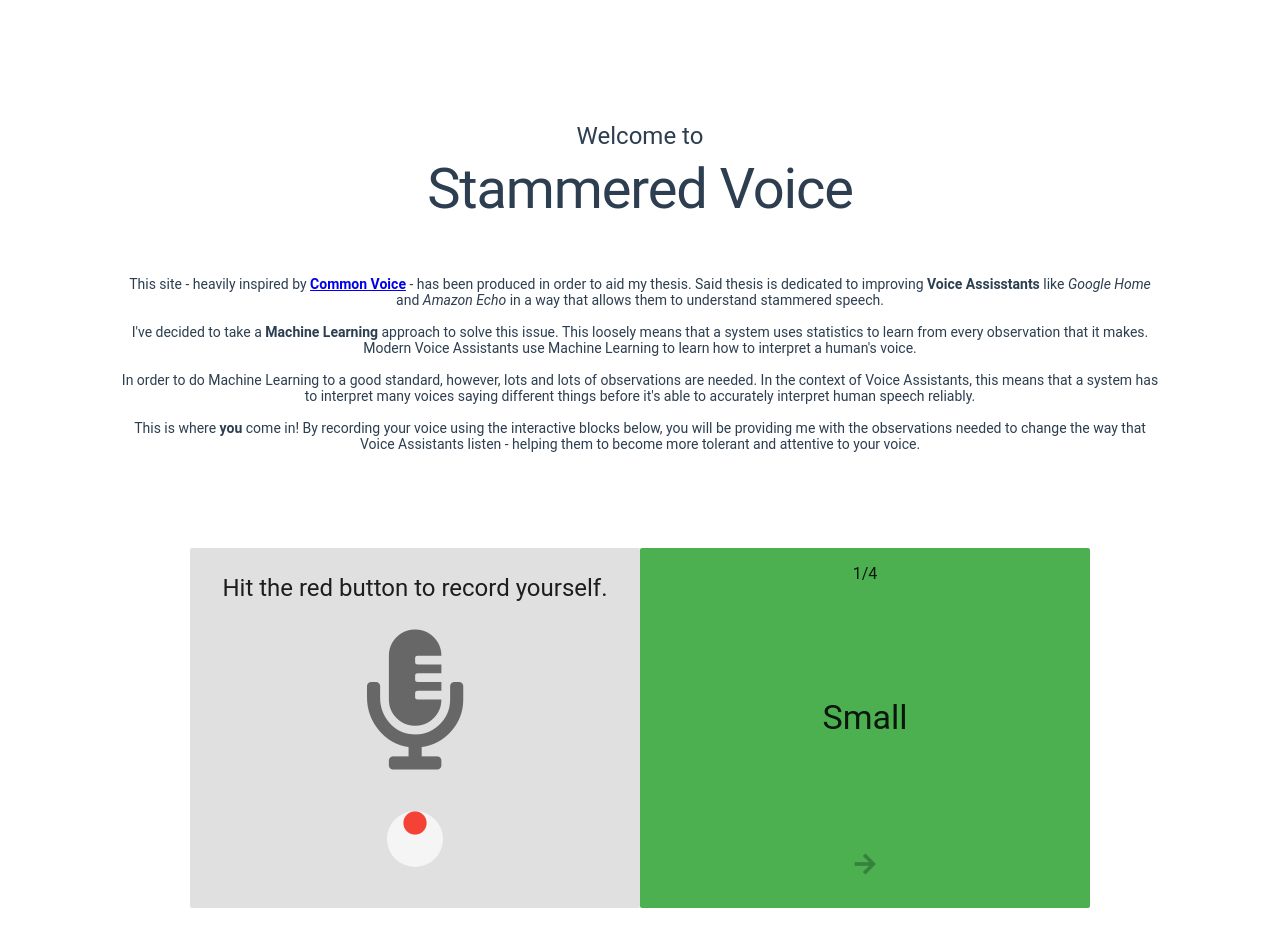
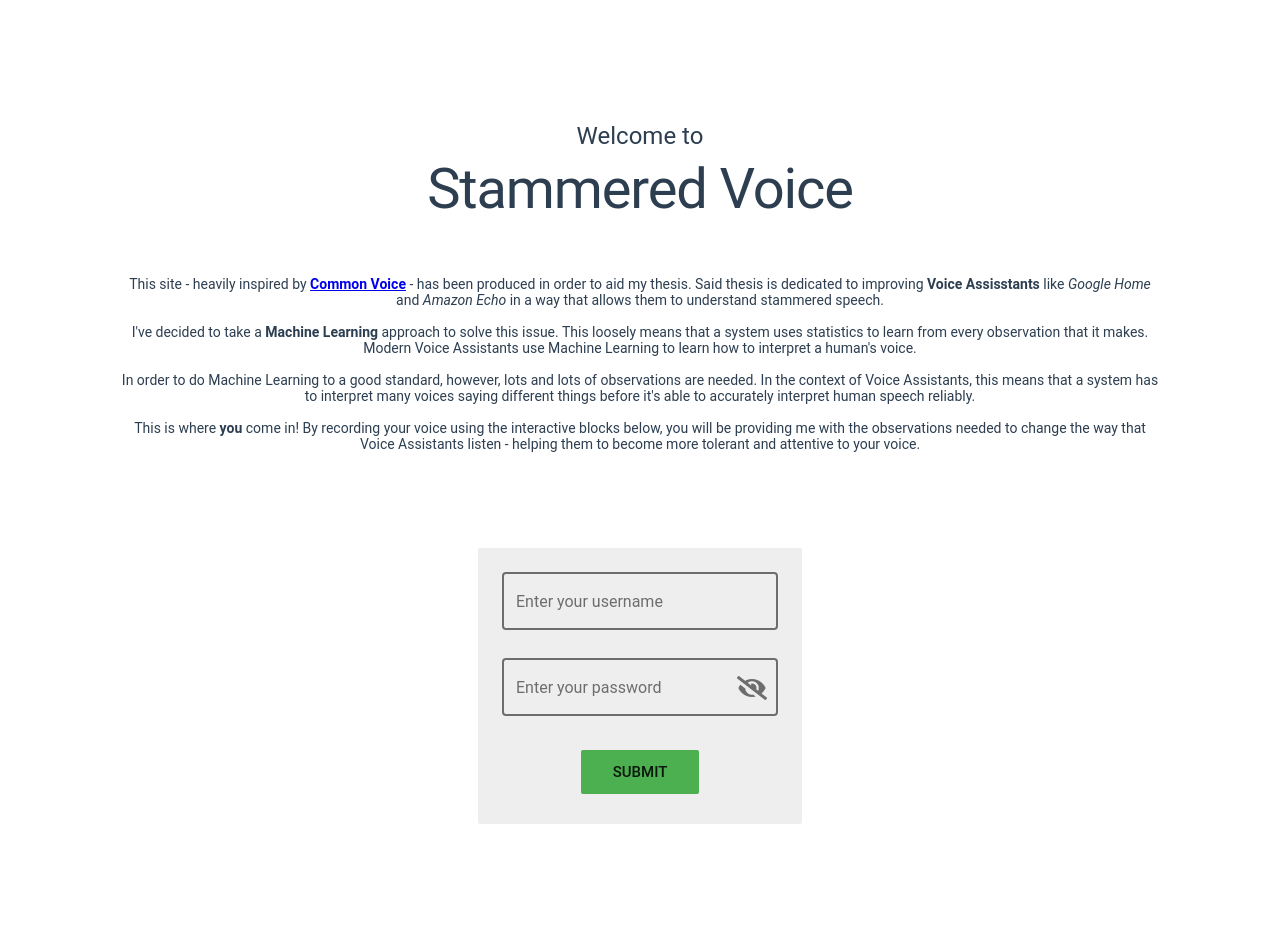
Before and after one commit to DarthEmpty/stammered-voice, a Vue app: page / in a window 1280 px wide. After the commit the page ends 848 px from the top, so only its background shows below. Built offline with nearby package versions, Linux system fonts and the light colour scheme; no server answers.

Commit message:
Allow transition from login component to recorder and cuecard

```diff
--- a/src/components/Interactive.vue
+++ b/src/components/Interactive.vue
@@ -1,6 +1,8 @@
 <template>
   <div id="interactive">
-    <v-flex>
+    <login v-if="!loggedIn" @log-in="loggedIn = true"/>
+
+    <v-flex v-if="loggedIn">
       <v-layout justify-center fill-height wrap>
         <recorder
           :blob.sync="blob"
@@ -17,18 +19,21 @@
 
 
 <script>
-import Recorder from "./Recorder.vue"
-import CueCard from "./CueCard.vue"
+import Login from "./Login.vue";
+import Recorder from "./Recorder.vue";
+import CueCard from "./CueCard.vue";
 
 export default {
   name: "Interactive",
   data() {
     return {
+      loggedIn: false,
       blob: "",
       records: []
-    }
+    };
   },
   components: {
+    Login,
     Recorder,
     CueCard
   },
--- a/src/components/Login.vue
+++ b/src/components/Login.vue
@@ -1,9 +1,24 @@
 <template>
   <div id="login">
     <v-flex>
-      <v-sheet>
+      <v-sheet color="grey lighten-3" class="pa-4">
         <form>
-
+          <v-text-field
+            id="username"
+            name="username"
+            label="Enter your username"
+            outline
+          />
+          <v-text-field
+            id="password"
+            name="password"
+            label="Enter your password"
+            :type="show ? 'text' : 'password'"
+            :append-icon="show ? 'fas fa-eye' : 'fas fa-eye-slash'"
+            @click:append="show = !show"
+            outline
+          />
+          <v-btn large depressed color="green" @click="submit">Submit</v-btn>
         </form>
       </v-sheet>
     </v-flex>
@@ -17,7 +32,13 @@ export default {
   data() {
     return {
       username: "",
-      password: ""
+      password: "",
+      show: false
+    }
+  },
+  methods: {
+    submit() {
+      this.$emit("log-in");
     }
   }
 }
```
